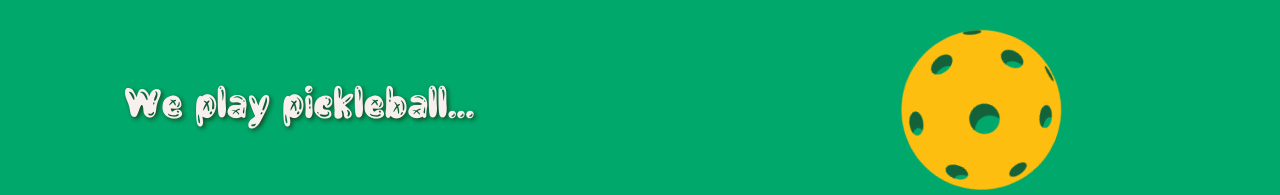
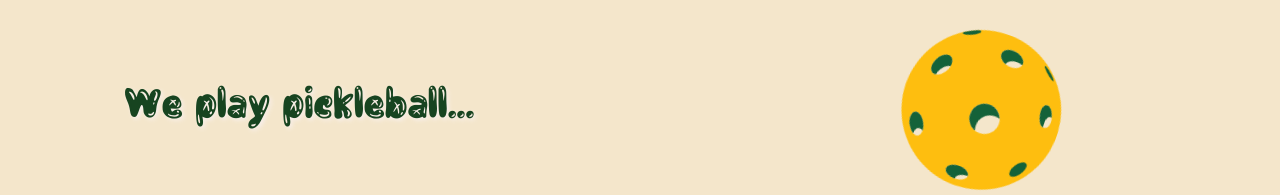
Before and after one commit to myinitialsarejp/DinkLanding, a React (Create React App) app in the folder dink-landing/: page / in a window 1280 px wide. Shown: the part 715-910 px from the top of the page. Built offline with nearby package versions, Linux system fonts and the light colour scheme; the HTML template or start-up script is replaced by a standard one.

Commit message:
changed theme

```diff
--- a/dink-landing/src/App.css
+++ b/dink-landing/src/App.css
@@ -15,7 +15,7 @@
 }
 
 .App-header {
-  background-color: #00A86B;
+  background-color: #F4E6CB;
   min-height: 100vh;
   display: flex;
   flex-direction: column;
@@ -67,8 +67,8 @@
   will-change: opacity, visibility;
   margin-top: 75px;
   margin-bottom: 75px;
-  color: #F8F0EE;
-  text-shadow: 2px 2px 4px #174420;
+  color: #174420;
+  text-shadow: 2px 2px 4px #F8F0EE;
   font-size: 50px;
 
 }
@@ -87,12 +87,13 @@
 }
 
 .svg-icons {
-  transform: scale(1.8);
+  transform: scale(2.5);
+  color: #F4E6CB;
 }
 
 .Video-logo {
   position: relative;
-  background-color: #F8F0EE;
+  background-color: #174420;
   box-shadow: 0 3px 10px #174420;
 
 }
@@ -118,3 +119,7 @@
   font-family: 'Lato';
   text-shadow: none;
 }
+
+.footer {
+  color: #F4E6CB;
+}
--- a/dink-landing/src/components/Footer.js
+++ b/dink-landing/src/components/Footer.js
@@ -24,10 +24,10 @@ export default function Footer(props) {
         },
       }}
     >
-      <Paper elevation={12} maxWidth="100%" sx={{ backgroundColor: ColorCode.PineNut }}>
+      <Paper elevation={12} maxWidth="100%" sx={{ backgroundColor: ColorCode.StormGreen }}>
         <Box padding='20px' py={6} display="flex" flexWrap="wrap" alignItems="center">
           <Typography
-            color="textSecondary"
+            className='footer'
             component="p"
             gutterBottom={false}
             sx={{
@@ -48,13 +48,13 @@ export default function Footer(props) {
               },
             }}
           >
-            <IconButton color="textSecondary" aria-label="Facebook">
+            <IconButton className='footer' aria-label="Facebook" sx={{marginX: '5px'}}>
               <FacebookIcon className="svg-icons"/>
             </IconButton>
-            <IconButton color="textSecondary" aria-label="Instagram">
+            <IconButton className='footer' aria-label="Instagram" sx={{marginX: '5px'}}>
               <InstagramIcon className="svg-icons"/>
             </IconButton>
-            <IconButton color="textSecondary" aria-label="LinkedIn">
+            <IconButton className='footer' aria-label="LinkedIn" sx={{marginX: '5px'}}>
               <LinkedInIcon className="svg-icons"/>
             </IconButton>
           </Box>
--- a/dink-landing/src/views/MainView.js
+++ b/dink-landing/src/views/MainView.js
@@ -1,4 +1,4 @@
-import dinkLogo from "../assets/dinkLogo_light.svg";
+import dinkLogo from "../assets/dinkLogo.svg";
 import { Grid, Typography } from "@mui/material";
 import FadeInSection from "../components/FadeInSection.js";
 import { Alignment } from "../enum/alignment.ts";
```
